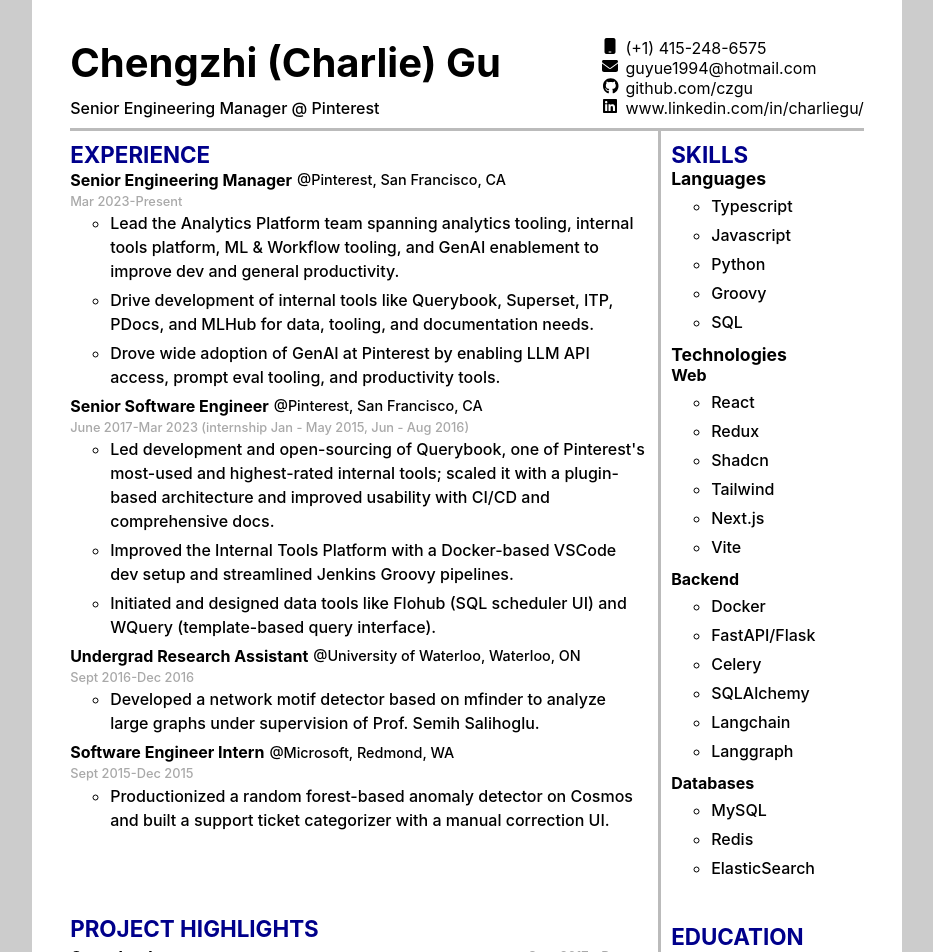
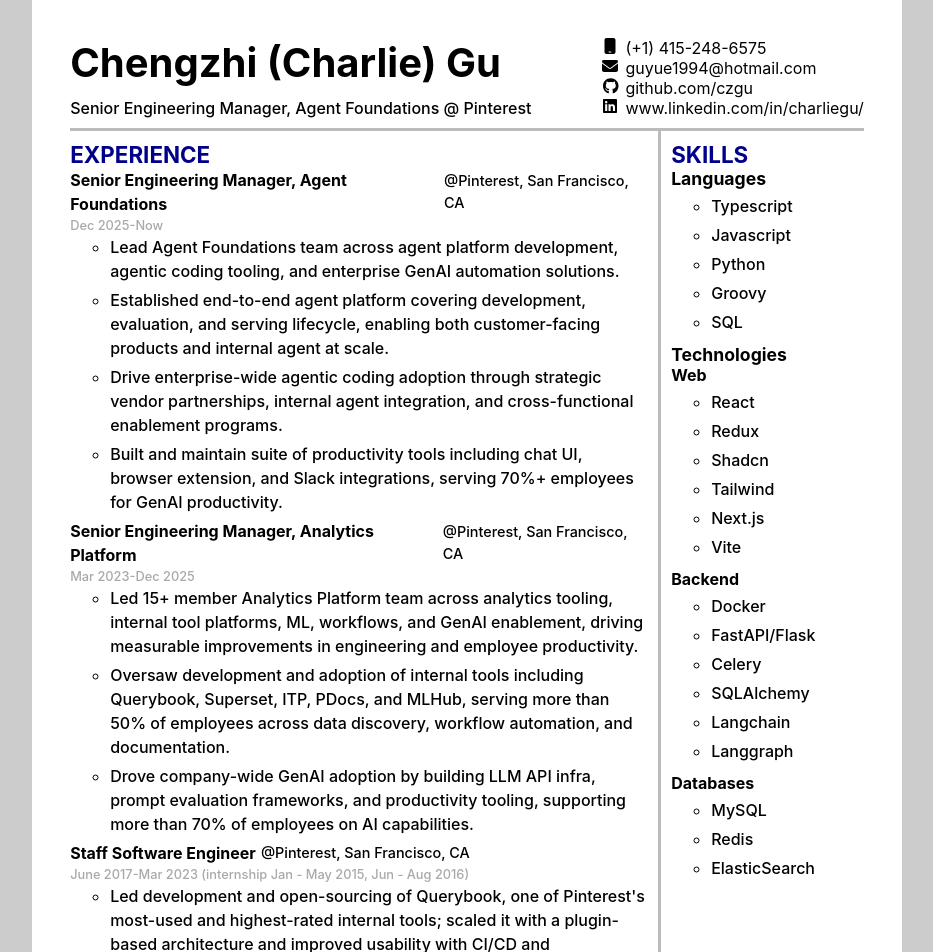
Before and after one commit to czgu/react-resume, a React (Vite) app: page / in a window 1280 px wide. Shown: the top 952 px of the page, without its empty margins (173-1106 px from the left). Built offline with nearby package versions, Linux system fonts and the light colour scheme.

Commit message:
Added descriptions

```diff
--- a/src/data/contact.js
+++ b/src/data/contact.js
@@ -1,6 +1,6 @@
 const contact = {
   name: "Chengzhi (Charlie) Gu",
-  tagline: "Senior Engineering Manager @ Pinterest",
+  tagline: "Senior Engineering Manager, Agent Foundations @ Pinterest",
   phone: "(+1) 415-248-6575",
   email: "guyue1994@hotmail.com",
   github: "github.com/czgu",
--- a/src/data/experiences.js
+++ b/src/data/experiences.js
@@ -1,22 +1,38 @@
 const experiences = [
   {
     company: "Pinterest",
-    position: "Senior Engineering Manager",
+    position: "Senior Engineering Manager, Agent Foundations",
     location: "San Francisco, CA",
     time: {
-      from: "Mar 2023",
-      to: "Present",
+      from: "Dec 2025",
+      to: "Now",
     },
 
     descriptions: [
-      `Lead the Analytics Platform team spanning analytics tooling, internal tools platform, ML & Workflow tooling, and GenAI enablement to improve dev and general productivity.`,
-      `Drive development of internal tools like Querybook, Superset, ITP, PDocs, and MLHub for data, tooling, and documentation needs.`,
-      `Drove wide adoption of GenAI at Pinterest by enabling LLM API access, prompt eval tooling, and productivity tools.`
+      `Lead Agent Foundations team across agent platform development, agentic coding tooling, and enterprise GenAI automation solutions.`,
+      `Established end-to-end agent platform covering development, evaluation, and serving lifecycle, enabling both customer-facing products and internal agent at scale.`,
+      `Drive enterprise-wide agentic coding adoption through strategic vendor partnerships, internal agent integration, and cross-functional enablement programs.`,
+      `Built and maintain suite of productivity tools including chat UI, browser extension, and Slack integrations, serving 70%+ employees for GenAI productivity.`
     ],
   },
   {
     company: "Pinterest",
-    position: "Senior Software Engineer",
+    position: "Senior Engineering Manager, Analytics Platform",
+    location: "San Francisco, CA",
+    time: {
+      from: "Mar 2023",
+      to: "Dec 2025",
+    },
+
+    descriptions: [
+      `Led 15+ member Analytics Platform team across analytics tooling, internal tool platforms, ML, workflows, and GenAI enablement, driving measurable improvements in engineering and employee productivity.`,
+      `Oversaw development and adoption of internal tools including Querybook, Superset, ITP, PDocs, and MLHub, serving more than 50% of employees across data discovery, workflow automation, and documentation.`,
+      `Drove company-wide GenAI adoption by building LLM API infra, prompt evaluation frameworks, and productivity tooling, supporting more than 70% of employees on AI capabilities.`
+    ],
+  },
+  {
+    company: "Pinterest",
+    position: "Staff Software Engineer",
     location: "San Francisco, CA",
     time: {
       from: "June 2017",
@@ -30,33 +46,7 @@
       `Initiated and designed data tools like Flohub (SQL scheduler UI) and WQuery (template-based query interface).`
 
     ],
-  },
-  {
-    company: "University of Waterloo",
-    position: "Undergrad Research Assistant",
-    location: "Waterloo, ON",
-    time: {
-      from: "Sept 2016",
-      to: "Dec 2016",
-    },
-
-    descriptions: [
-      "Developed a network motif detector based on mfinder to analyze large graphs under supervision of Prof. Semih Salihoglu.",
-    ],
-  },
-  {
-    company: "Microsoft",
-    position: "Software Engineer Intern",
-    location: "Redmond, WA",
-    time: {
-      from: "Sept 2015",
-      to: "Dec 2015",
-    },
-
-    descriptions: [
-      "Productionized a random forest-based anomaly detector on Cosmos and built a support ticket categorizer with a manual correction UI.",
-    ],
-  },
+  }
 ];
 
 export default experiences;
--- a/src/data/projects.js
+++ b/src/data/projects.js
@@ -11,17 +11,6 @@
       "Can execute many queries with live updates by leveraging Celery and SocketIO.",
     ],
   },
-  {
-    name: "WebGL Engine",
-    time: {
-      from: "June 2017",
-      to: "Nov 2017",
-    },
-    techStack: ["WebGL", "browserify"],
-    descriptions: [
-      "A 3D graphics renderer built with vanilla JS. Supports terrain/water rendering, skybox, lighting.",
-    ],
-  },
 ];
 
 export default projects;
```
